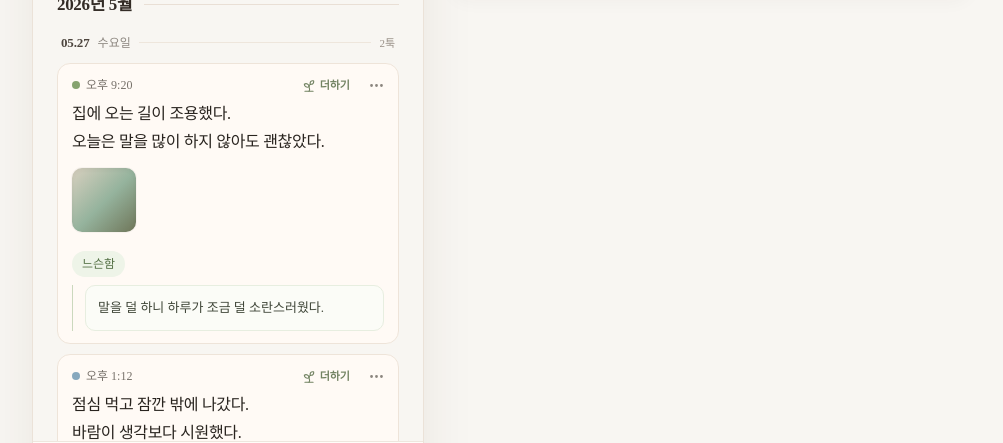
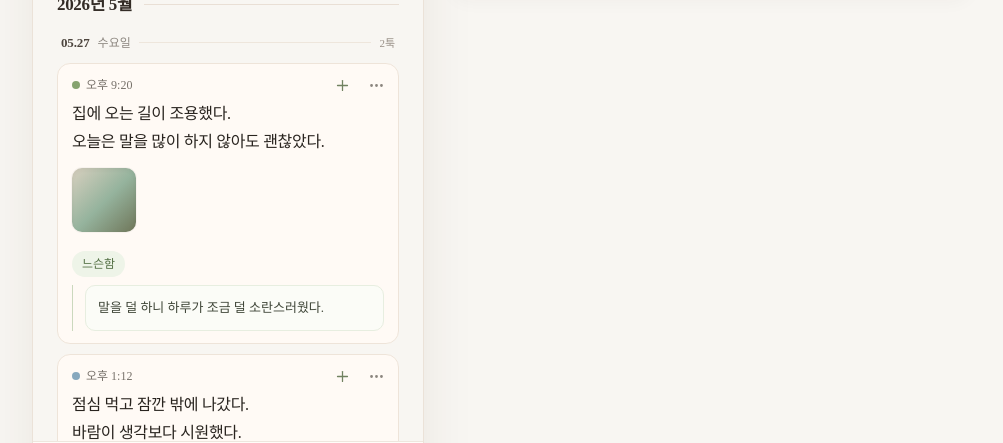
Before and after one commit to ojhdream/maeumtuk, a React (Vite) app: page / in a window 1280 px wide. Both pictures are taken after a click on the button "툭로그". Shown: the part 257-700 px from the top of the page, without its empty margins (138-1141 px from the left). Built offline with nearby package versions, Linux system fonts and the light colour scheme; a web font is replaced by a local one.

Commit message:
Simplify record add action

```diff
--- a/src/App.jsx
+++ b/src/App.jsx
@@ -918,11 +918,10 @@ function NowFlowItem({ item, sequence, totalSequence, isLatest = false, typeResp
           setMenuOpen(false);
           onAddDetails?.(item);
         }}
-        className="absolute right-10 top-1.5 inline-flex h-8 items-center gap-1 rounded-[9px] px-2 text-[#718261] hover:bg-[#f1f5ec]"
+        className="absolute right-10 top-1.5 grid h-8 w-8 place-items-center rounded-[9px] text-[#718261] hover:bg-[#f1f5ec]"
         aria-label="이 기록에 마음이나 생각 더하기"
       >
-        <Sprout size={14} strokeWidth={1.9} />
-        <span className="text-[11px] font-semibold">더하기</span>
+        <Plus size={17} strokeWidth={1.8} />
       </button>
       <button
         onClick={() => {
@@ -1424,11 +1423,10 @@ function RecentCard({
             setMenuOpen(false);
             onAddDetails?.(item);
           }}
-          className="absolute right-10 top-1.5 z-10 inline-flex h-8 items-center gap-1 rounded-[9px] px-2 text-[#718261] hover:bg-[#f1f5ec]"
+          className="absolute right-10 top-1.5 z-10 grid h-8 w-8 place-items-center rounded-[9px] text-[#718261] hover:bg-[#f1f5ec]"
           aria-label="이 기록에 마음이나 생각 더하기"
         >
-          <Sprout size={14} strokeWidth={1.9} />
-          <span className="text-[11px] font-semibold">더하기</span>
+          <Plus size={17} strokeWidth={1.8} />
         </button>
       )}
       {showManage && (
```
